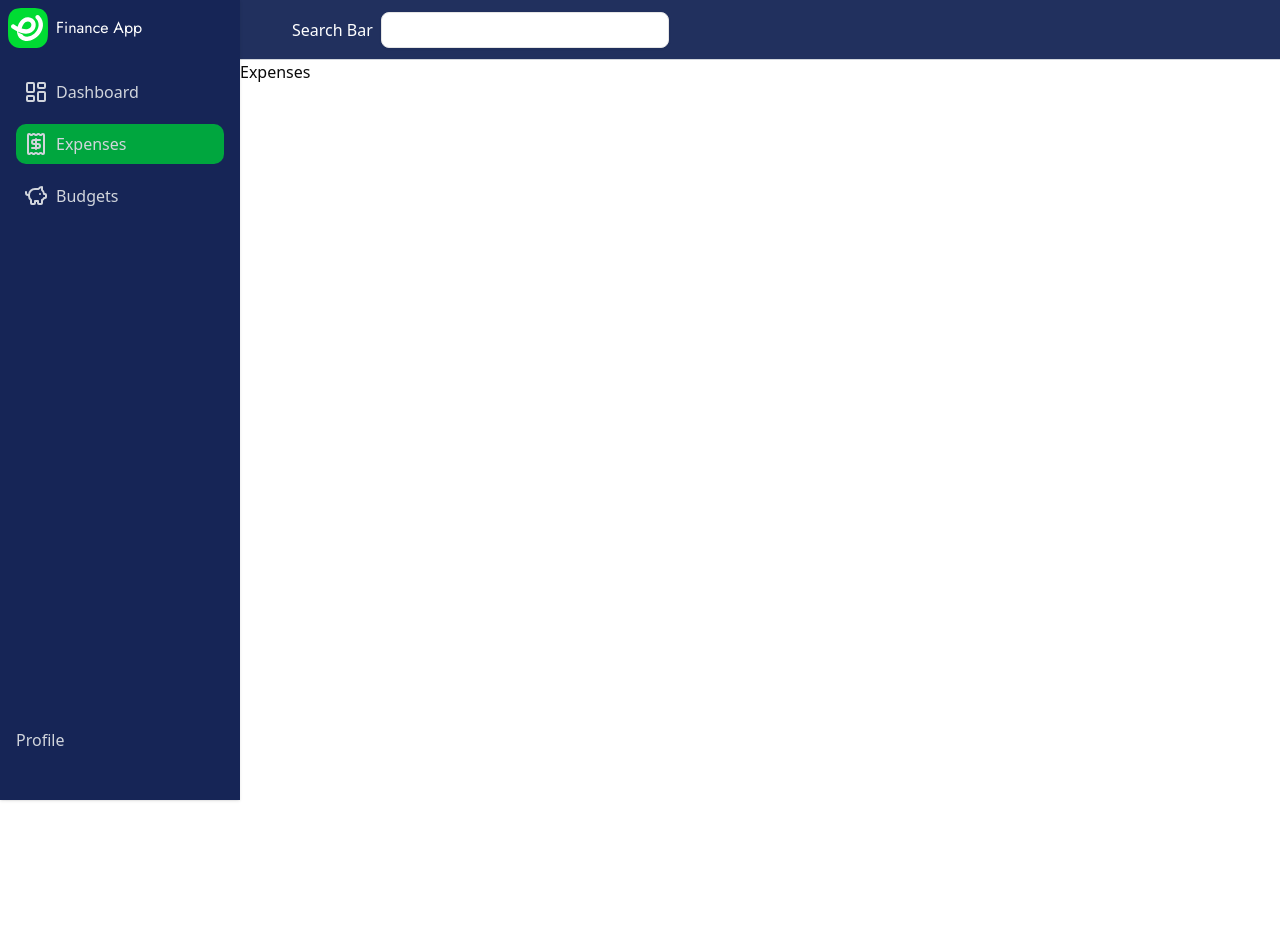
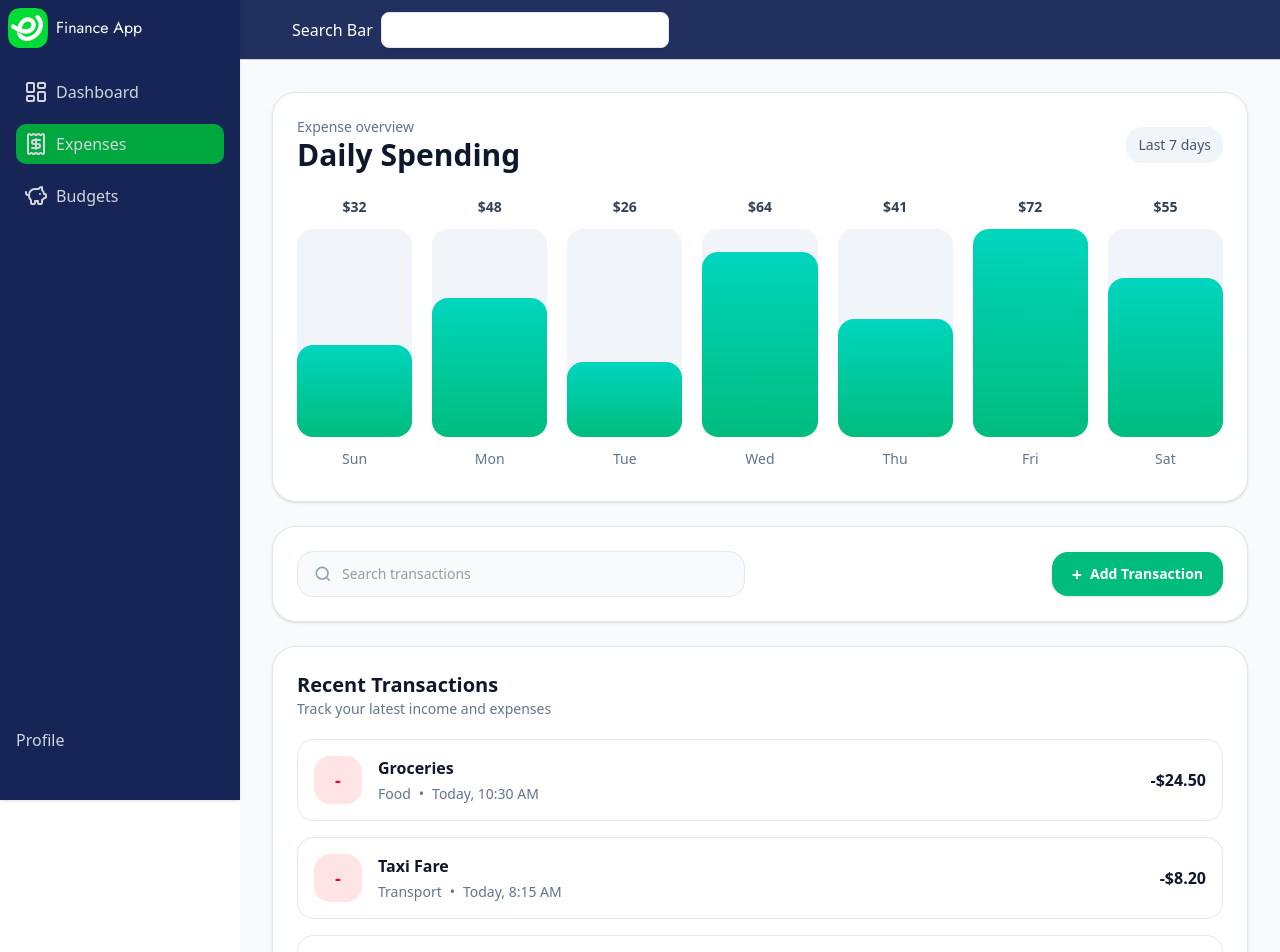
Before and after one commit to Aryalz-hari/Finance-App, a Next.js app: page /dashboard/expenses in a window 1280 px wide. Shown: the top 952 px of the page. Before the commit the page ends 800 px from the top, so only its background shows below. Built offline with nearby package versions, Linux system fonts and the light colour scheme.

Commit message:
added expense page

```diff
--- a/app/(dashboard)/dashboard/expenses/page.tsx
+++ b/app/(dashboard)/dashboard/expenses/page.tsx
@@ -1,7 +1,203 @@
-import React from 'react'
+// import React from 'react'
 
+// export default function Expenses() {
+//   return (
+//     <div>Expenses</div>
+//   )
+// }
 export default function Expenses() {
+  const weeklySpending = [
+    { day: "Sun", amount: 32 },
+    { day: "Mon", amount: 48 },
+    { day: "Tue", amount: 26 },
+    { day: "Wed", amount: 64 },
+    { day: "Thu", amount: 41 },
+    { day: "Fri", amount: 72 },
+    { day: "Sat", amount: 55 },
+  ];
+
+  const transactions = [
+    {
+      id: 1,
+      title: "Groceries",
+      category: "Food",
+      date: "Today, 10:30 AM",
+      amount: "-$24.50",
+      type: "expense",
+    },
+    {
+      id: 2,
+      title: "Taxi Fare",
+      category: "Transport",
+      date: "Today, 8:15 AM",
+      amount: "-$8.20",
+      type: "expense",
+    },
+    {
+      id: 3,
+      title: "Netflix Subscription",
+      category: "Entertainment",
+      date: "Yesterday, 9:00 PM",
+      amount: "-$12.99",
+      type: "expense",
+    },
+    {
+      id: 4,
+      title: "Freelance Payment",
+      category: "Income",
+      date: "Yesterday, 2:45 PM",
+      amount: "+$120.00",
+      type: "income",
+    },
+    {
+      id: 5,
+      title: "Coffee",
+      category: "Food",
+      date: "Mar 12, 7:50 AM",
+      amount: "-$3.75",
+      type: "expense",
+    },
+    {
+      id: 6,
+      title: "Internet Bill",
+      category: "Bills",
+      date: "Mar 11, 6:20 PM",
+      amount: "-$18.00",
+      type: "expense",
+    },
+  ];
+
+  const maxAmount = Math.max(...weeklySpending.map((item) => item.amount));
+
   return (
-    <div>Expenses</div>
-  )
+    <main className="min-h-screen bg-slate-50 p-3 sm:p-4 md:p-6 lg:p-8">
+      <div className="mx-auto w-full max-w-6xl space-y-4 sm:space-y-6">
+        <section className="rounded-2xl sm:rounded-3xl border border-slate-200 bg-white p-4 shadow-sm sm:p-5 md:p-6">
+          <div className="flex flex-col gap-3 sm:flex-row sm:items-center sm:justify-between">
+            <div>
+              <p className="text-xs sm:text-sm font-medium text-slate-500">
+                Expense overview
+              </p>
+              <h1 className="text-xl sm:text-2xl md:text-3xl font-bold text-slate-900">
+                Daily Spending
+              </h1>
+            </div>
+            <div className="w-fit rounded-xl sm:rounded-2xl bg-slate-100 px-3 py-2 text-xs sm:text-sm font-medium text-slate-600">
+              Last 7 days
+            </div>
+          </div>
+
+          <div className="mt-6 overflow-x-auto pb-2">
+            <div className="flex min-w-[560px] items-end justify-between gap-3 sm:gap-4 md:gap-5">
+              {weeklySpending.map((item) => {
+                const height = `${(item.amount / maxAmount) * 100}%`;
+                return (
+                  <div
+                    key={item.day}
+                    className="flex flex-1 flex-col items-center gap-2 sm:gap-3"
+                  >
+                    <span className="text-xs sm:text-sm font-semibold text-slate-700">
+                      ${item.amount}
+                    </span>
+                    <div className="relative flex h-40 sm:h-48 md:h-52 w-full min-w-[60px] items-end rounded-xl sm:rounded-2xl bg-slate-100">
+                      <div
+                        className="w-full rounded-xl sm:rounded-2xl bg-gradient-to-t from-emerald-500 to-teal-400 transition-all duration-300"
+                        style={{ height }}
+                      />
+                    </div>
+                    <span className="text-xs sm:text-sm font-medium text-slate-500">
+                      {item.day}
+                    </span>
+                  </div>
+                );
+              })}
+            </div>
+          </div>
+        </section>
+
+        <section className="rounded-2xl sm:rounded-3xl border border-slate-200 bg-white p-4 shadow-sm sm:p-5 md:p-6">
+          <div className="flex flex-col gap-3 sm:gap-4 md:flex-row md:items-center md:justify-between">
+            <div className="relative w-full md:max-w-md">
+              <input
+                type="text"
+                placeholder="Search transactions"
+                className="w-full rounded-xl sm:rounded-2xl border border-slate-200 bg-slate-50 py-3 pl-11 pr-4 text-sm text-slate-700 outline-none transition focus:border-emerald-400 focus:bg-white"
+              />
+              <svg
+                xmlns="http://www.w3.org/2000/svg"
+                viewBox="0 0 24 24"
+                fill="none"
+                stroke="currentColor"
+                strokeWidth="2"
+                className="absolute left-4 top-1/2 h-5 w-5 -translate-y-1/2 text-slate-400"
+              >
+                <circle cx="11" cy="11" r="7" />
+                <path d="m20 20-3.5-3.5" />
+              </svg>
+            </div>
+
+            <button className="inline-flex w-full sm:w-auto items-center justify-center gap-2 rounded-xl sm:rounded-2xl bg-emerald-500 px-5 py-3 text-sm font-semibold text-white shadow-sm transition hover:bg-emerald-600">
+              <span className="text-lg leading-none">+</span>
+              Add Transaction
+            </button>
+          </div>
+        </section>
+
+        <section className="rounded-2xl sm:rounded-3xl border border-slate-200 bg-white p-4 shadow-sm sm:p-5 md:p-6">
+          <div className="mb-5 flex items-center justify-between">
+            <div>
+              <h2 className="text-lg sm:text-xl font-bold text-slate-900">
+                Recent Transactions
+              </h2>
+              <p className="text-sm text-slate-500">
+                Track your latest income and expenses
+              </p>
+            </div>
+          </div>
+
+          <div className="space-y-3 sm:space-y-4">
+            {transactions.map((transaction) => (
+              <div
+                key={transaction.id}
+                className="flex flex-col gap-4 rounded-xl sm:rounded-2xl border border-slate-200 p-4 transition hover:bg-slate-50 md:flex-row md:items-center md:justify-between"
+              >
+                <div className="flex min-w-0 items-start gap-3 sm:gap-4">
+                  <div
+                    className={`flex h-10 w-10 sm:h-12 sm:w-12 shrink-0 items-center justify-center rounded-xl sm:rounded-2xl text-base sm:text-lg font-bold ${
+                      transaction.type === "income"
+                        ? "bg-emerald-100 text-emerald-600"
+                        : "bg-rose-100 text-rose-600"
+                    }`}
+                  >
+                    {transaction.type === "income" ? "+" : "-"}
+                  </div>
+
+                  <div className="min-w-0">
+                    <h3 className="truncate font-semibold text-slate-900">
+                      {transaction.title}
+                    </h3>
+                    <div className="mt-1 flex flex-wrap items-center gap-2 text-xs sm:text-sm text-slate-500">
+                      <span>{transaction.category}</span>
+                      <span>•</span>
+                      <span>{transaction.date}</span>
+                    </div>
+                  </div>
+                </div>
+
+                <div
+                  className={`text-sm sm:text-base font-bold md:text-right ${
+                    transaction.type === "income"
+                      ? "text-emerald-600"
+                      : "text-slate-900"
+                  }`}
+                >
+                  {transaction.amount}
+                </div>
+              </div>
+            ))}
+          </div>
+        </section>
+      </div>
+    </main>
+  );
 }
--- a/app/_components/hero.tsx
+++ b/app/_components/hero.tsx
@@ -344,38 +344,6 @@ export default function ExpenseTrackerLandingPage() {
         <div className="absolute top-24 right-0 h-80 w-80 rounded-full bg-cyan-400/20 blur-3xl" />
 
         <div className="relative mx-auto max-w-7xl px-6 py-8 lg:px-8">
-          <header className="flex items-center justify-between rounded-full border border-white/10 bg-white/5 px-5 py-3 backdrop-blur">
-            <div className="flex items-center gap-3">
-              <div className="flex h-10 w-10 items-center justify-center rounded-2xl bg-emerald-400 text-slate-950 font-bold shadow-lg shadow-emerald-500/30">
-                ET
-              </div>
-              <div>
-                <p className="text-sm font-semibold tracking-wide">
-                  ExpenseFlow
-                </p>
-                <p className="text-xs text-slate-400">
-                  Personal expense tracker
-                </p>
-              </div>
-            </div>
-
-            <nav className="hidden items-center gap-8 text-sm text-slate-300 md:flex">
-              <a href="#features" className="hover:text-white transition">
-                Features
-              </a>
-              <a href="#how-it-works" className="hover:text-white transition">
-                How it works
-              </a>
-              <a href="#pricing" className="hover:text-white transition">
-                Pricing
-              </a>
-            </nav>
-
-            <button className="rounded-full bg-white px-5 py-2.5 text-sm font-semibold text-slate-950 transition hover:scale-[1.02]">
-              Get Started
-            </button>
-          </header>
-
           <div className="grid items-center gap-14 py-20 lg:grid-cols-2 lg:py-24">
             <div>
               <div className="mb-6 inline-flex items-center gap-2 rounded-full border border-emerald-400/20 bg-emerald-400/10 px-4 py-2 text-sm text-emerald-300">
```
